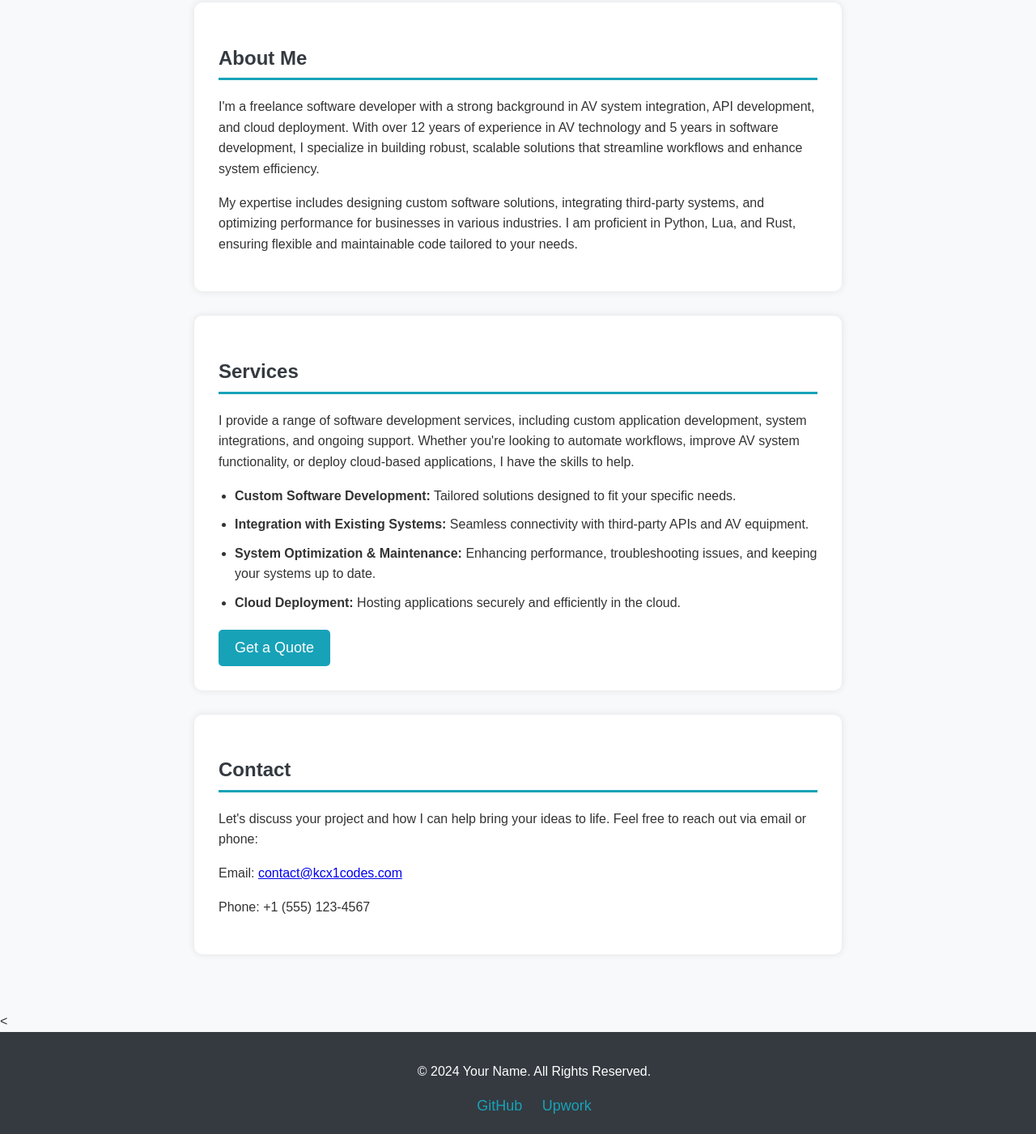
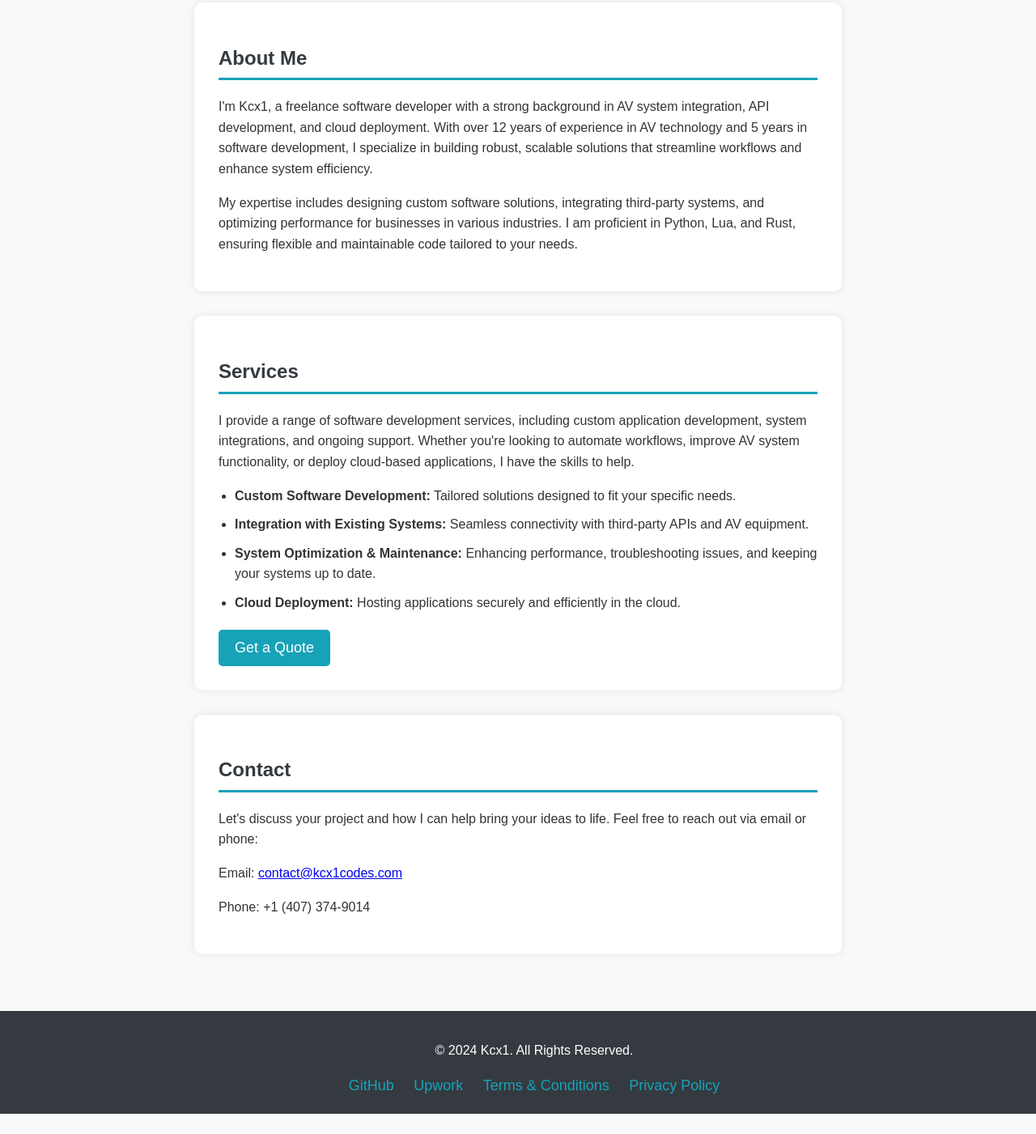
Before and after one commit to kcx1/kcx1.github.io, a plain HTML site: page index.html in a window 1280 px wide. Shown: the part 77-1478 px from the top of the page at 81% size. After the commit the page ends 1453 px from the top, so only its background shows below. Drawn offline with nearby package versions, Linux system fonts and the light colour scheme.

Commit message:
Update index.html

```diff
--- a/index.html
+++ b/index.html
@@ -22,7 +22,7 @@
     <main>
         <section id="about-me">
             <h1>About Me</h1>
-            <p>I'm a freelance software developer with a strong background in AV system integration, API development, and cloud deployment. With over 12 years of experience in AV technology and 5 years in software development, I specialize in building robust, scalable solutions that streamline workflows and enhance system efficiency.</p>
+            <p>I'm Kcx1, a freelance software developer with a strong background in AV system integration, API development, and cloud deployment. With over 12 years of experience in AV technology and 5 years in software development, I specialize in building robust, scalable solutions that streamline workflows and enhance system efficiency.</p>
             <p>My expertise includes designing custom software solutions, integrating third-party systems, and optimizing performance for businesses in various industries. I am proficient in Python, Lua, and Rust, ensuring flexible and maintainable code tailored to your needs.</p>
         </section>
 
@@ -44,17 +44,19 @@
             <h1>Contact</h1>
             <p>Let's discuss your project and how I can help bring your ideas to life. Feel free to reach out via email or phone:</p>
             <p>Email: <a href="mailto:contact@kcx1codes.com">contact@kcx1codes.com</a></p>
-            <p>Phone: +1 (555) 123-4567</p>
+            <p>Phone: +1 (407) 374-9014</p>
         </section>
     </main>
 
-    <<footer>
-    <p>&copy; 2024 Your Name. All Rights Reserved.</p>
-    <div class="footer-links">
-        <a href="https://github.com/kcx1" target="_blank">GitHub</a>
-        <a href="https://www.upwork.com/freelancers/~011f19cfccd2ad8d87" target="_blank">Upwork</a>
-    </div>
-</footer>
+    <footer>
+        <p>&copy; 2024 Kcx1. All Rights Reserved.</p>
+        <div class="footer-links">
+            <a href="https://github.com/kcx1" target="_blank">GitHub</a>
+            <a href="https://www.upwork.com/freelancers/~011f19cfccd2ad8d87" target="_blank">Upwork</a>
+            <a href="terms.html">Terms & Conditions</a>
+            <a href="policy.html">Privacy Policy</a>
+        </div>
+    </footer>
 
     <!-- Script Section -->
     <script src="https://cdnjs.cloudflare.com/ajax/libs/jquery/3.6.0/jquery.min.js"></script>
```
